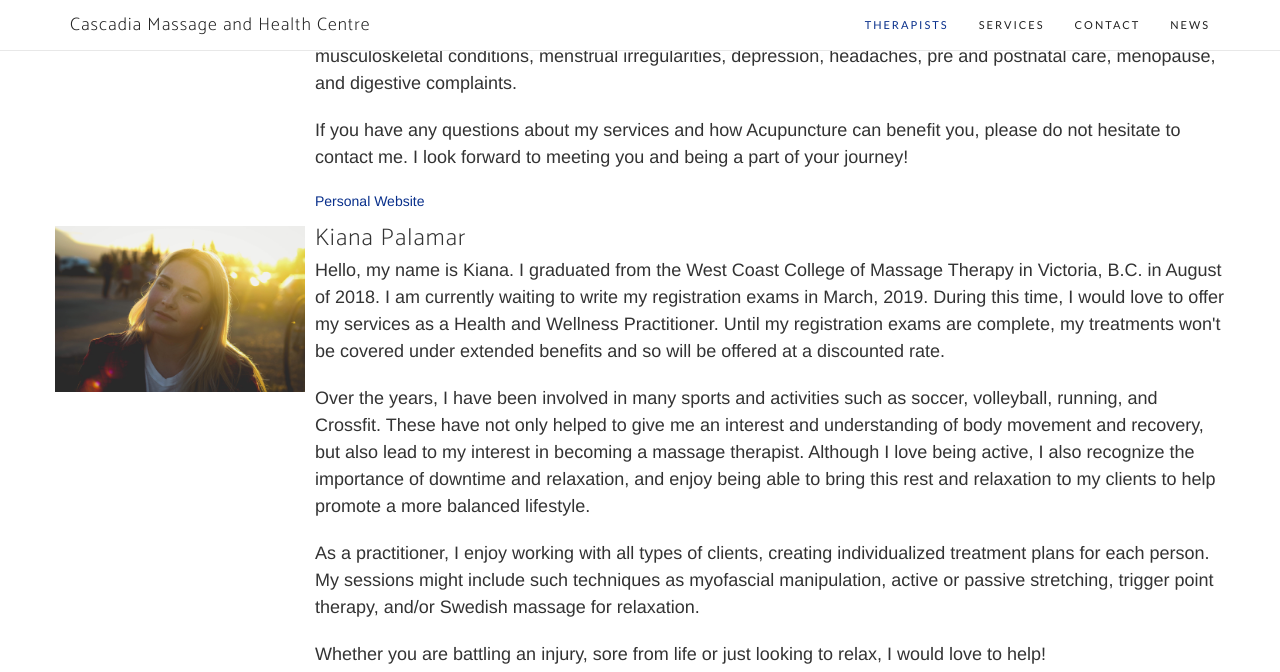
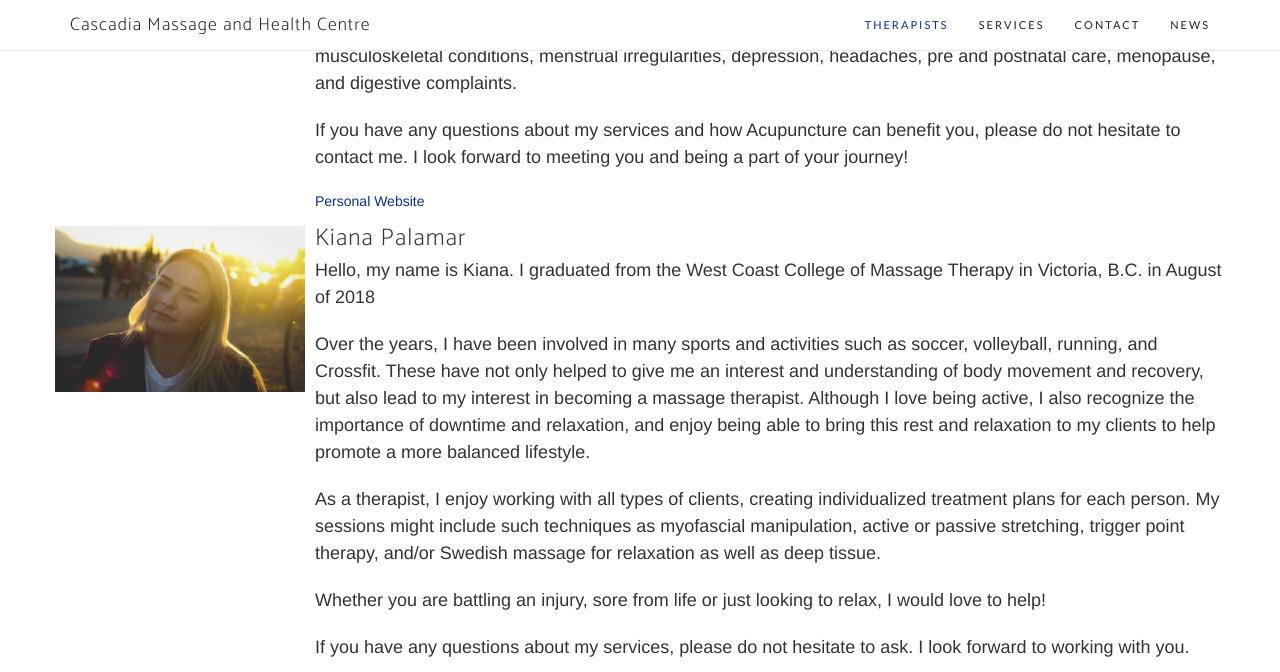
Before and after one commit to cbrucermt/cascadiahealth, a Jekyll site: the page built from index.html, in a window 1280 px wide and 900 px high, scrolled down 1896 px, cut to the strip 0-672 px from the top of the window. Built offline with Jekyll 4.4.1, drawn with Linux system fonts in a browser that asks for light colours; nearby versions of some CDN libraries; some web fonts are replaced; the list of posts is cut into pages by our own code.

Commit message:
Update Kiana's bio

```diff
--- a/_includes/bio/kiana.html
+++ b/_includes/bio/kiana.html
@@ -1,5 +1,5 @@
-<p>Hello, my name is Kiana. I graduated from the West Coast College of Massage Therapy in Victoria, B.C. in August of 2018. I am currently waiting to write my registration exams in March, 2019.  During this time, I would love to offer my services as a Health and Wellness Practitioner. Until my registration exams are complete, my treatments won't be covered under extended benefits and so will be offered at a discounted rate.</p>
+<p>Hello, my name is Kiana. I graduated from the West Coast College of Massage Therapy in Victoria, B.C. in August of 2018</p>
 <p>Over the years, I have been involved in many sports and activities such as soccer, volleyball, running, and Crossfit. These have not only helped to give me an interest and understanding of body movement and recovery, but also lead to my interest in becoming a massage therapist. Although I love being active, I also recognize the importance of downtime and relaxation, and enjoy being able to bring this rest and relaxation to my clients to help promote a more balanced lifestyle.</p>
-<p>As a practitioner, I enjoy working with all types of clients, creating individualized treatment plans for each person. My sessions might include such techniques as myofascial manipulation, active or passive stretching, trigger point therapy, and/or Swedish massage for relaxation.</p>
+<p>As a therapist, I enjoy working with all types of clients, creating individualized treatment plans for each person. My sessions might include such techniques as myofascial manipulation, active or passive stretching, trigger point therapy, and/or Swedish massage for relaxation as well as deep tissue.</p>
 <p>Whether you are battling an injury, sore from life or just looking to relax, I would love to help!</p>
 <p>If you have any questions about my services, please do not hesitate to ask. I look forward to working with you.</p>
```
